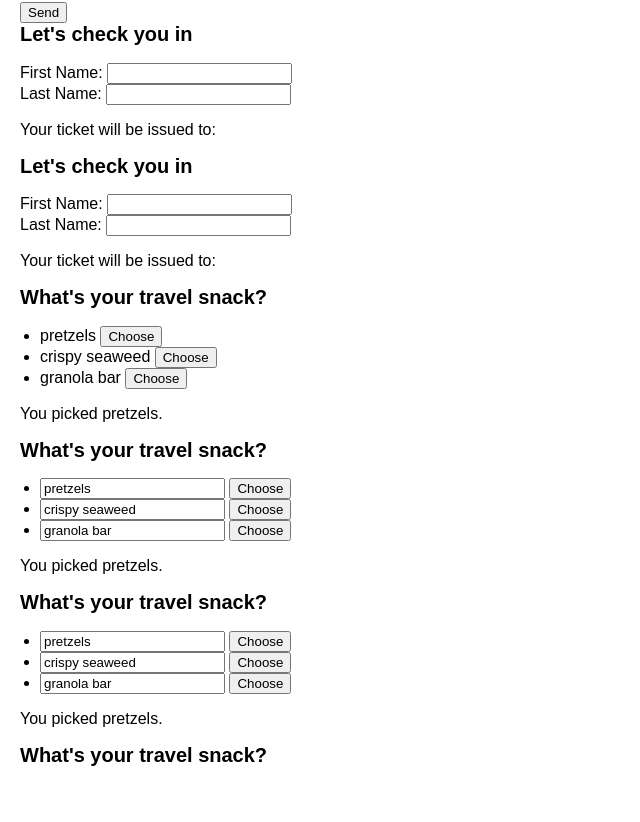
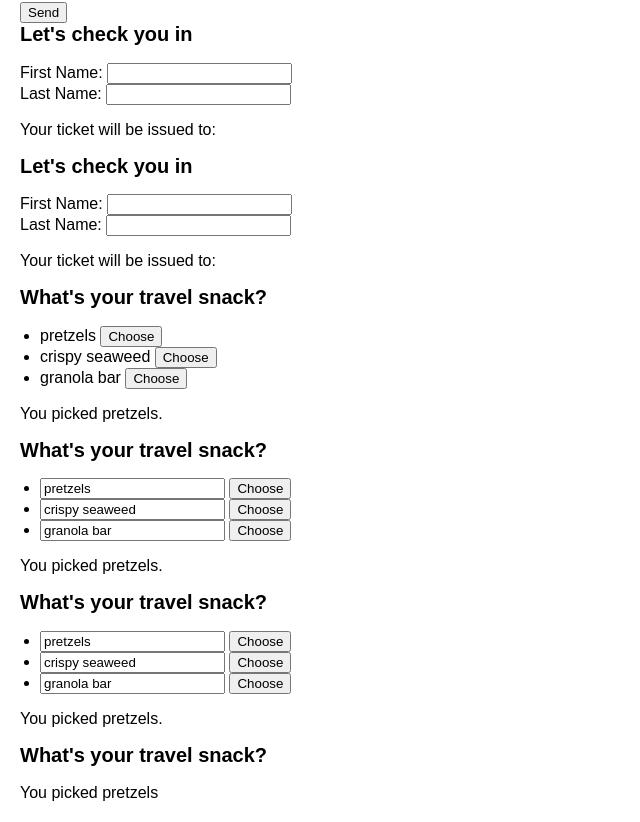
Before and after one commit to zelitosaide/react-js-course, a React (Create React App) app: page / in a window 1280 px wide. Shown: the part 619-1441 px from the top of the page, without its empty margins (0-640 px from the left). Before the commit the page ends 1406 px from the top, so only its background shows below. Built offline with nearby package versions, Linux system fonts and the light colour scheme.

Commit message:
Choosing the State Structure

```diff
--- a/src/learn/learn-react/managing-state/choosing-the-state-structure/index.js
+++ b/src/learn/learn-react/managing-state/choosing-the-state-structure/index.js
@@ -29,6 +29,7 @@ function Menu() {
   return (
     <>
       <h2>What's your travel snack?</h2>
+      <p>You picked {selectedItem.title}</p>
     </>
   );
 }
```
